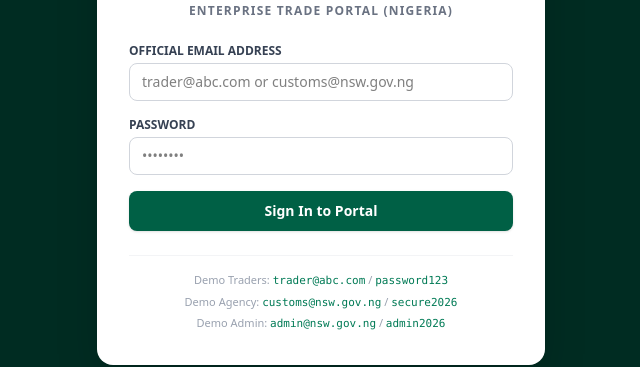
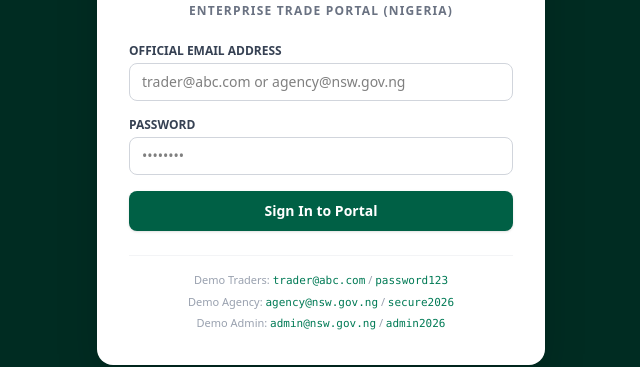
Before and after one commit to chrisagaba53-eng/mini-nsw-app, a Next.js app: page / in a window 1280 px wide. Shown: the part 294-661 px from the top of the page, without its empty margins (319-959 px from the left). Built offline with nearby package versions, Linux system fonts and the light colour scheme.

Commit message:
Update flowbox terminology and replace purge with audit functions

```diff
--- a/src/app/page.js
+++ b/src/app/page.js
@@ -22,14 +22,14 @@ export default function Home() {
   const [gatewayStatus, setGatewayStatus] = useState('Operational');
   const [systemUsers, setSystemUsers] = useState([
     { id: 1, name: 'ABC Manufacturing Ltd', email: 'trader@abc.com', role: 'Trader', status: 'Active' },
-    { id: 2, name: 'Customs Officer J. Adebayo', email: 'customs@nsw.gov.ng', role: 'Agency', status: 'Active' },
+    { id: 2, name: 'agency Officer J. Adebayo', email: 'agency@nsw.gov.ng', role: 'Agency', status: 'Active' },
     { id: 3, name: 'Global Trade Co', email: 'trader2@global.com', role: 'Trader', status: 'Pending Approval' }
   ]);
   const [broadcastMessage, setBroadcastMessage] = useState('');
 
   const [auditLogs, setAuditLogs] = useState([
     { id: 1, action: 'User authentication verified', role: 'TRADER', time: '08:30 WAT' },
-    { id: 2, action: 'Customs clearance processed', role: 'AGENCY', time: '09:05 WAT' }
+    { id: 2, action: 'agency clearance processed', role: 'AGENCY', time: '09:05 WAT' }
   ]);
 
   const [applications, setApplications] = useState([
@@ -138,8 +138,8 @@ export default function Home() {
 
     if (email === 'trader@abc.com' && pwd === 'password123') {
       setSession({ role: 'trader', name: 'ABC Manufacturing Ltd', email: 'trader@abc.com' });
-    } else if (email === 'customs@nsw.gov.ng' && pwd === 'secure2026') {
-      setSession({ role: 'agency', name: 'Customs Officer (J. Adebayo)', email: 'customs@nsw.gov.ng' });
+    } else if (email === 'agency@nsw.gov.ng' && pwd === 'secure2026') {
+      setSession({ role: 'agency', name: 'agency Officer (J. Adebayo)', email: 'agency@nsw.gov.ng' });
     } else if (email === 'admin@nsw.gov.ng' && pwd === 'admin2026') {
       setSession({ role: 'admin', name: 'Platform Administrator', email: 'admin@nsw.gov.ng' });
     } else {
@@ -196,7 +196,7 @@ export default function Home() {
 
     const newNotif = {
       id: Date.now(),
-      text: `Application ${appId} has been ${updatedStatus.toLowerCase()} by Customs.`,
+      text: `Application ${appId} has been ${updatedStatus.toLowerCase()} by agency.`,
       time: 'Just now',
       read: false
     };
@@ -267,7 +267,7 @@ export default function Home() {
               <input
                 type="email"
                 required
-                placeholder="trader@abc.com or customs@nsw.gov.ng"
+                placeholder="trader@abc.com or agency@nsw.gov.ng"
                 value={emailInput}
                 onChange={(e) => setEmailInput(e.target.value)}
                 className="w-full px-3 py-2 border border-gray-300 rounded-lg text-sm focus:ring-2 focus:ring-emerald-600 focus:outline-none"
@@ -296,7 +296,7 @@ export default function Home() {
 
           <div className="mt-6 pt-4 border-t border-gray-100 text-center text-[11px] text-gray-400 space-y-1">
             <p>Demo Traders: <code className="text-emerald-700">trader@abc.com</code> / <code className="text-emerald-700">password123</code></p>
-            <p>Demo Agency: <code className="text-emerald-700">customs@nsw.gov.ng</code> / <code className="text-emerald-700">secure2026</code></p>
+            <p>Demo Agency: <code className="text-emerald-700">agency@nsw.gov.ng</code> / <code className="text-emerald-700">secure2026</code></p>
             <p>Demo Admin: <code className="text-emerald-700">admin@nsw.gov.ng</code> / <code className="text-emerald-700">admin2026</code></p>
           </div>
         </div>
@@ -610,7 +610,7 @@ export default function Home() {
                             onClick={() => handleForceDeleteApp(app.id)}
                             className="text-red-600 hover:text-red-800 text-[10px] font-bold uppercase border border-red-200 bg-red-50 hover:bg-red-100 px-2 py-1 rounded transition"
                           >
-                            Force Purge
+                            Force Audit Log
                           </button>
                         </td>
                       </tr>
@@ -741,7 +741,7 @@ export default function Home() {
                     <div className="absolute left-0 top-0.5 w-7 h-7 rounded-full bg-red-600 text-white flex items-center justify-center text-xs font-bold shadow">!</div>
                   )}
                   <div>
-                    <h5 className="text-sm font-bold text-gray-900">Customs & Regulatory Review</h5>
+                    <h5 className="text-sm font-bold text-gray-900">agency & Regulatory Review</h5>
                     <p className="text-xs text-gray-600 mt-0.5">
                       {isPending(trackedApp.status) && 'Currently being inspected by Agency'}
                       {isApproved(trackedApp.status) && 'Document verification completed'}
@@ -760,7 +760,7 @@ export default function Home() {
                   )}
                   <div>
                     <h5 className={`text-sm font-bold ${isApproved(trackedApp.status) ? 'text-emerald-900 font-extrabold' : 'text-gray-400'}`}>
-                      Final Gateway Decision
+                      Final Decision
                     </h5>
                     <p className="text-xs text-gray-500 mt-0.5">
                       {isApproved(trackedApp.status) ? 'Digital Permit released successfully' : isDenied(trackedApp.status) ? 'Application rejected' : 'Awaiting final state'}
```
